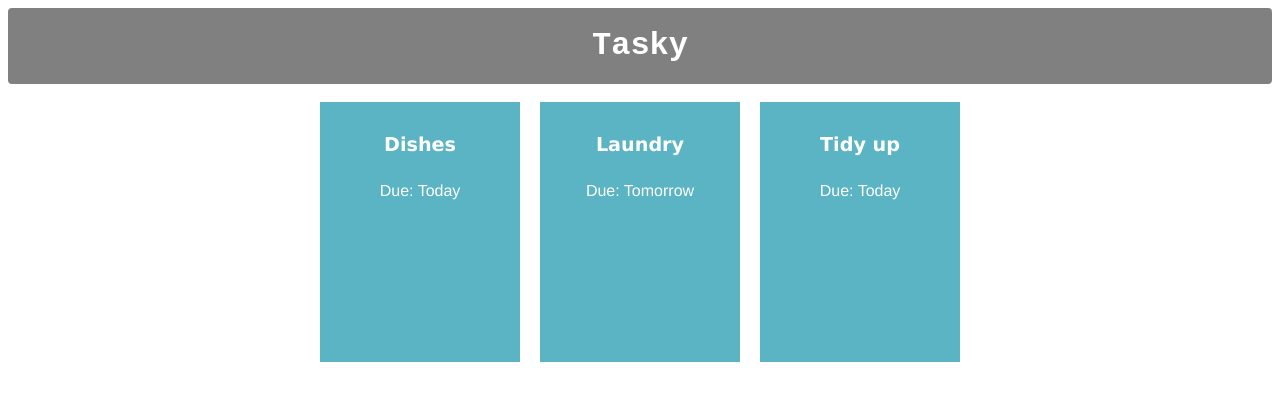
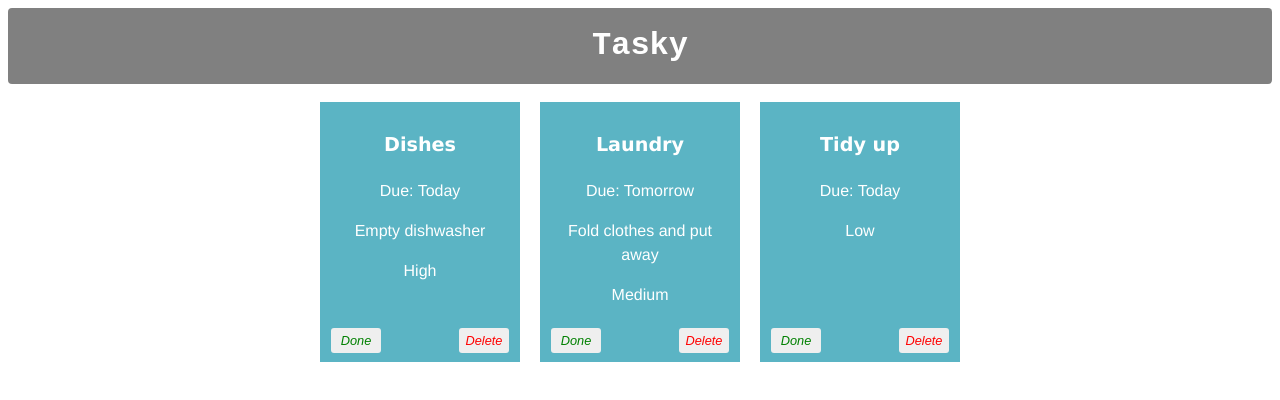
Before and after one commit to KarlEstante-20111872/react-basics-labs, a React (Vite) app in the folder react/: page / in a window 1280 px wide. Shown: the top 400 px of the page. Built offline with nearby package versions, Linux system fonts and the light colour scheme.

Commit message:
Delete a task

```diff
--- a/react/src/App.css
+++ b/react/src/App.css
@@ -18,12 +18,39 @@ h1 {
   font-family: fantasy;
 }
 
+.deleteButton {
+  position: absolute;
+  bottom: 5px;
+  right: 5px;
+  color: red;
+}
+
+button {
+  border: none;
+  border-radius: 3px;
+  font-style: italic;
+  font-size: 0.8em;
+  margin: 4px 6px;
+  width: 50px;
+  height: 25px;
+}
+
+.doneButton {
+  position: absolute;
+  bottom: 5px;
+  left: 5px;
+  color: green;
+}
+
 .title {
   font-weight: bold;
   font-size: 1.2em;
   font-family: 'Lucida Sans', 'Lucida Sans Regular', 'Lucida Grande', 'Lucida Sans Unicode', Geneva, Verdana, sans-serif;
 }
 
+.priority {
+  font-weight: 300;
+}
 
 .div {
   padding: 20px;
--- a/react/src/App.jsx
+++ b/react/src/App.jsx
@@ -5,11 +5,22 @@ import React, { useState } from 'react';
 function App() {
       const [ taskState, setTaskState ] = useState({
     tasks: [
-      { id: 1, title:"Dishes", description: "Empty dishwasher", deadline: "Today" },
-      { id: 2, title: "Laundry", description: "Fold clothes and put away", deadline: "Tomorrow" },
-      { id: 3, title: "Tidy up", deadline: "Today" }
+      { id: 1, title:"Dishes", description: "Empty dishwasher", deadline: "Today", priority:"High",done: false },
+      { id: 2, title: "Laundry", description: "Fold clothes and put away", deadline: "Tomorrow", priority:"Medium", done: false },
+      { id: 3, title: "Tidy up", deadline: "Today", priority:"Low", done: false }
     ]
   });
+    const doneHandler = (taskIndex) => {
+    const tasks = [...taskState.tasks];
+    tasks[taskIndex].done = !tasks[taskIndex].done;
+    setTaskState({tasks});
+    console.log(`${taskIndex} ${tasks[taskIndex].done}`);
+  }
+    const deleteHandler = (taskIndex) => {
+    const tasks = [...taskState.tasks];
+    tasks.splice(taskIndex, 1);
+    setTaskState({tasks});
+  }
     return (
     <div className="container">
       <h1>Tasky</h1>
@@ -18,12 +29,15 @@ function App() {
       title={task.title}
       description={task.description}
       deadline={task.deadline}
+      priority={task.priority}
       key={task.id}
+      markDone={() => doneHandler(index)}
+      deleteTask = {() => deleteHandler(index)}
     />
+
   ))}
     </div>
   );
-
 }
 
 export default App;
--- a/react/src/components/Task.jsx
+++ b/react/src/components/Task.jsx
@@ -4,7 +4,11 @@ const Task = (props) => {
         <div className="card">
             <p className="title">{props.title}</p>
             <p>Due: {props.deadline}</p>
+            <p>{props.description}</p>
+            <p>{props.priority}</p>
             <p>{props.children}</p>
+            <button className='deleteButton' onClick={props.deleteTask}>Delete</button>
+            <button onClick={props.markDone} className='doneButton'>Done</button>
         </div>
     )
 }
```
